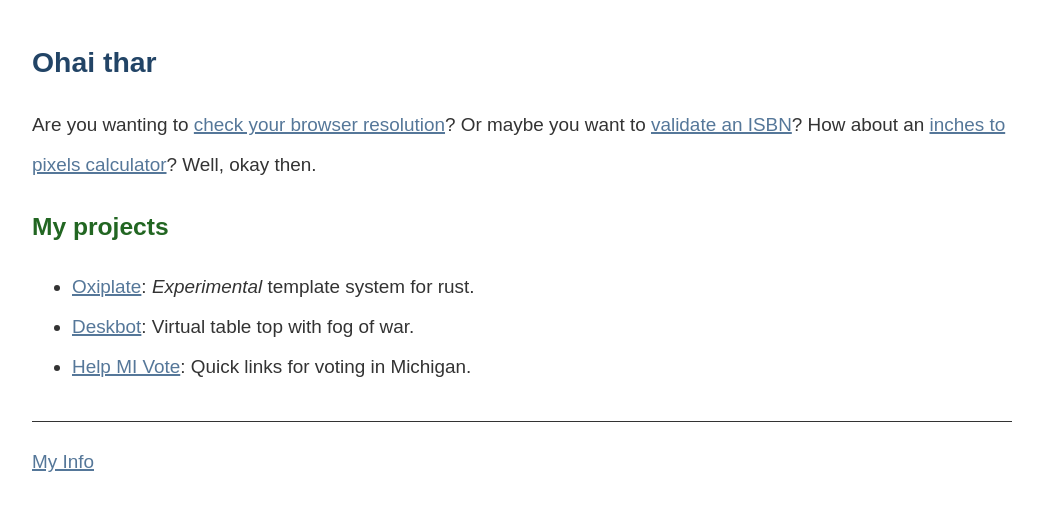
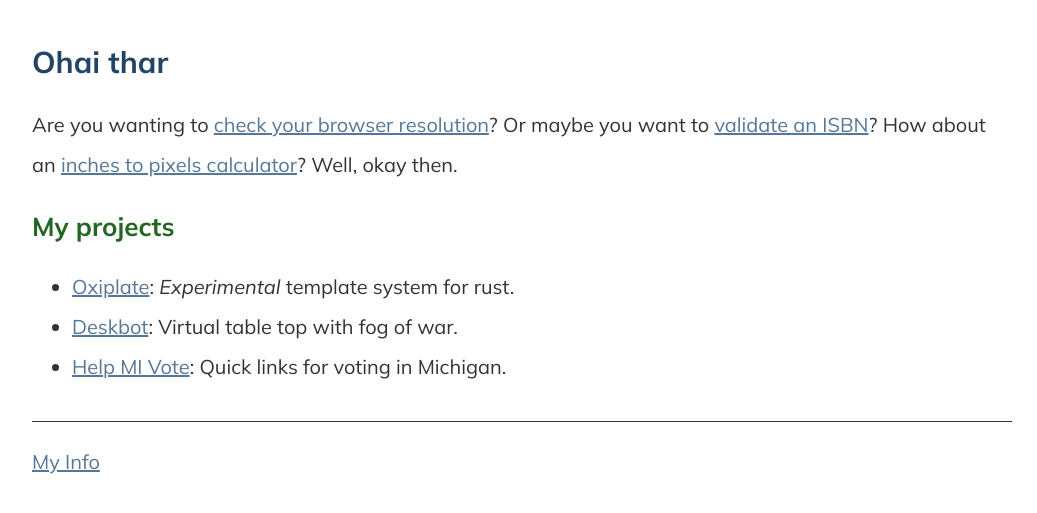
Before and after one commit to 0b10011/0b10011.io, a Jekyll site: the page built from index.md, in a window 1280 px wide. Shown: the top 513 px of the page, without its empty margins (118-1155 px from the left). Built offline with Jekyll 4.4.1, drawn with Linux system fonts in a browser that asks for light colours; some web fonts are replaced.

Commit message:
fix path to fonts

```diff
--- a/style/style.css
+++ b/style/style.css
@@ -1,11 +1,11 @@
 /* see `fonts/OFL.txt` for license */
 @font-face {
 	font-family: mulish;
-	src: url('fonts/mulish.ttf');
+	src: url('/fonts/mulish.ttf');
 }
 @font-face {
 	font-family: mulish;
-	src: url('fonts/mulish-italic.ttf');
+	src: url('/fonts/mulish-italic.ttf');
 	font-style: italic;
 }
 
```
